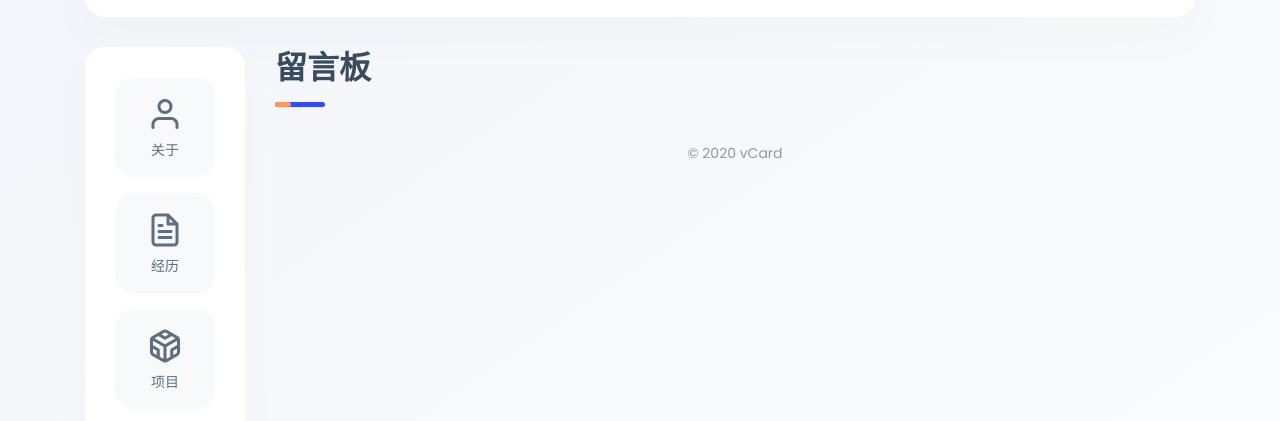
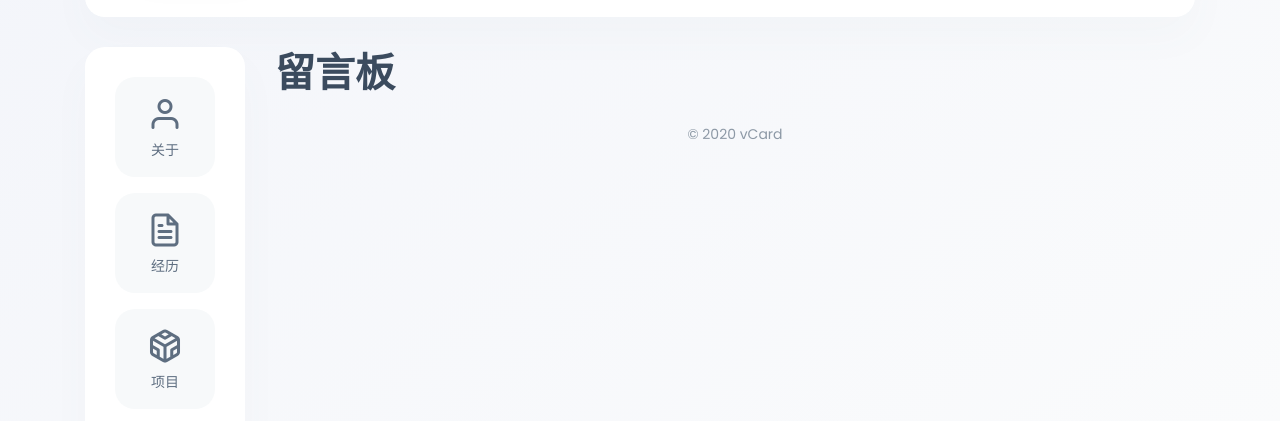
Before and after one commit to xbrooke/JIAN, a plain HTML site: page contact.html in a window 1280 px wide. Shown: the part 377-798 px from the top of the page. Drawn offline with Linux system fonts and the light colour scheme.

Commit message:
Update contact.html

```diff
--- a/contact.html
+++ b/contact.html
@@ -108,7 +108,7 @@
                 <div class="col-12 col-md-12 col-lg-10">
                     <div >
                         <div>
-                            <h1 class="title title--h1 first-title title__separate">留言板</h1>
+                            <h1 >留言板</h1>
                         </div>
 			    <script src="https://giscus.app/client.js"
         data-repo="xbrooke/jians"
```
